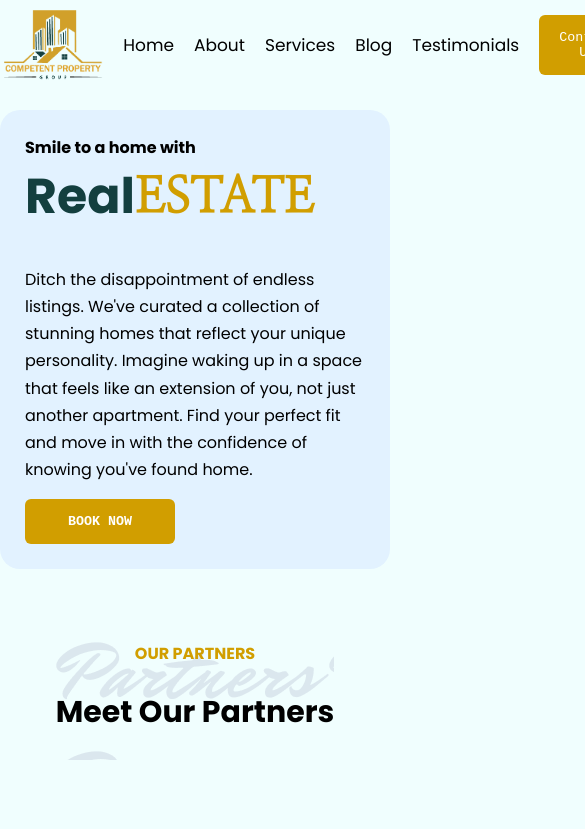
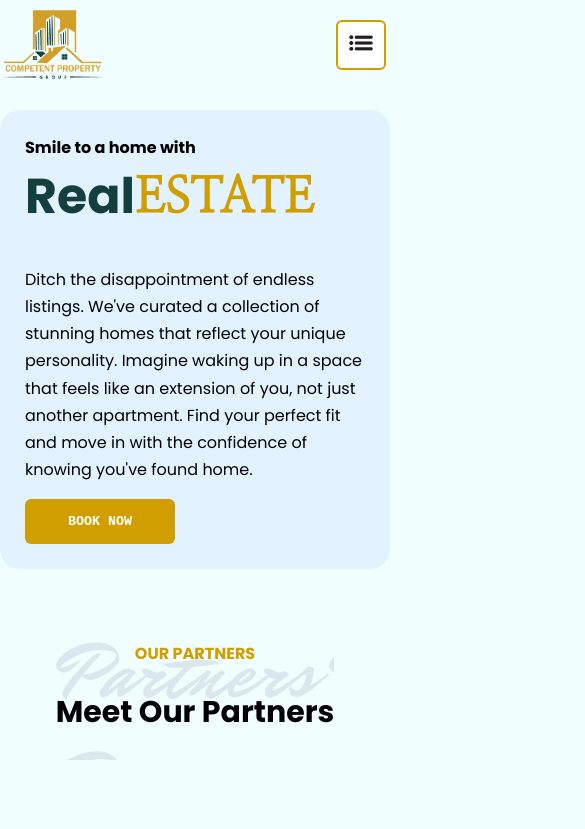
Before and after one commit to Real-World-Estate/real-estate-frontend, a React (Create React App) app: page / in a window 390 px wide. Shown: the top 829 px of the page, 585 px wide, since content can reach past the window. Built offline with nearby package versions, Linux system fonts and the light colour scheme.

Commit message:
Started responsiveness for header

```diff
--- a/src/assets/index.js
+++ b/src/assets/index.js
@@ -42,6 +42,7 @@ import iconBlackDown from './ICONS/Group 2034.png';
 import iconBrownUp from './ICONS/Ellipse 51 (1) UP.png';
 import iconBrownDown from './ICONS/Ellipse 52 Down.png';
 import faqsMain from './EXTRA/Faqs.png';
+import menu from './ICONS/menu.png';
 
 //VECTOR
 import vectorDots from './VECTORS GRAPHICS/Vector.png';
@@ -81,6 +82,7 @@ export const image = {
 	housePic4,
 	housePic5,
 	housePic6,
+	menu,
 };
 
 export const partners = {
--- a/src/components/NavBar.jsx
+++ b/src/components/NavBar.jsx
@@ -1,20 +1,30 @@
 import React from 'react';
-import { appLogo } from '../assets';
-import { NavLink } from 'react-router-dom';
+import { appLogo, image } from '../assets';
 import Button from './Button';
 
 function NavBar() {
 	return (
 		<nav className="nav">
 			<img src={appLogo.logo_cut} className="logo" alt={'Application Logo'} />
-			<div className="nav-items">
+			<div className="nav-items res">
 				<a href={'#home'}>Home</a>
 				<a href={'#about'}>About</a>
 				<a href={'#services'}>Services</a>
 				<a href={'#blog'}>Blog</a>
 				<a href={'#testimonials'}>Testimonials</a>
 			</div>
-			<Button color={'primary'} text={'Contact Us'} link={'/#contact-us'} />
+			<Button
+				STYLE="res"
+				color={'primary'}
+				text={'Contact Us'}
+				link={'/#contact-us'}
+			/>
+			<Button
+				STYLE="btn-secondary-short show"
+				color={'secondary'}
+				text={<img src={image.menu} alt="" />}
+				link={'#'}
+			/>
 		</nav>
 	);
 }
--- a/src/styles/base.scss
+++ b/src/styles/base.scss
@@ -47,6 +47,11 @@ a {
 
 	a {
 		color: $color-white;
+
+		img {
+			height: 4rem;
+			width: 4rem;
+		}
 	}
 
 	&-primary {
@@ -56,6 +61,22 @@ a {
 		border: 0.2rem solid $color-primary;
 		// background-color: transparent;
 		color: $color-primary;
+	}
+
+	&-secondary-short {
+		width: 5rem;
+		height: 5rem;
+		background-color: white;
+	}
+
+	&.show {
+		opacity: 0;
+	}
+
+	@media only screen and (max-width: 600px) {
+		&.show {
+			opacity: 1;
+		}
 	}
 }
 
--- a/src/styles/main.scss
+++ b/src/styles/main.scss
@@ -21,6 +21,14 @@
 
 		a {
 			color: $color-dark;
+		}
+	}
+	@media only screen and (max-width: 600px) {
+		.res {
+			display: none;
+		}
+		.logo{
+			margin-right:auto;
 		}
 	}
 }
@@ -1157,7 +1165,7 @@
 }
 
 @media only screen and (max-width: 600px) {
-	.location{
+	.location {
 		width: 100%;
 	}
 }
```
Also changed, not shown: src/assets/ICONS/menu.png (added).
